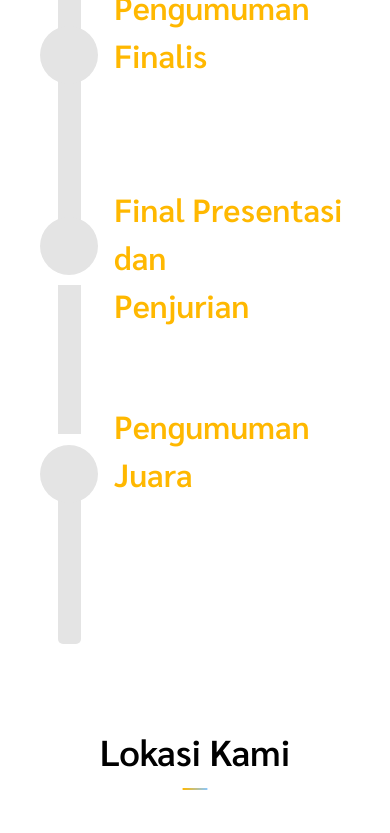
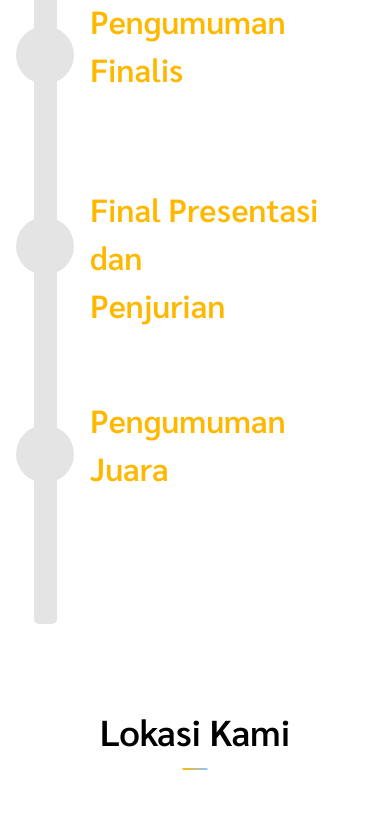
Before and after one commit to YAC-Project/itechpoliban-competition, a React (Vite) app: page / in a window 390 px wide. Shown: the part 3652-4485 px from the top of the page. Built offline with nearby package versions, Linux system fonts and the light colour scheme; a web font is replaced by a local one.

Commit message:
perbaikan timeline

```diff
--- a/src/App.jsx
+++ b/src/App.jsx
@@ -61,6 +61,7 @@ function App() {
     seconds: 0,
   });
   const [selectedKategori, setSelectedKategori] = useState(null);
+  const hash = window.location.hash;
 
   const openModal = (kategori) => {
     setSelectedKategori(kategori);
@@ -110,15 +111,18 @@ function App() {
     <div>
       <header className="fixed top-0 w-full z-10">
         <ul className="hidden sm:flex w-[650px] mx-auto rounded-b-lg justify-center items-center gap-6 sm:gap-12 min-h-[68px] bg-white/10 backdrop-blur-sm backdrop-opacity-70">
-          <li className="relative after:content-[''] after:w-full after:h-0.5 after:bg-white after:absolute after:-bottom-1 after:left-0 after:transition-all after:duration-300 after:ease-in-out after:transform after:scale-x-[.6]">
-            <a href="#beranda" className="font-medium text-white">
+          <li>
+            <a
+              href="#beranda"
+              className="relative after:content-[''] after:w-full after:h-0.5 after:bg-white after:absolute after:-bottom-1 after:left-0 after:transition-all after:duration-300 after:ease-in-out after:transform after:scale-x-[.6] font-medium text-white"
+            >
               Beranda
             </a>
           </li>
           <li>
             <a
               href="#tentang"
-              className="font-light relative after:content-[''] after:w-full after:h-0.5 after:bg-white after:absolute after:-bottom-1 after:left-0 after:transition-all after:duration-300 after:ease-in-out after:transform after:scale-x-0 after:hover:scale-x-[.6] text-white"
+              className="relative after:content-[''] after:w-full after:h-0.5 after:bg-white after:absolute after:-bottom-1 after:left-0 after:transition-all after:duration-300 after:ease-in-out after:transform after:scale-x-0 after:hover:scale-x-[.6] after:hover:font-medium font-light text-white"
             >
               Tentang
             </a>
@@ -471,7 +475,7 @@ function App() {
       </section>
 
       <section id="timeline" className="scroll-mt-16">
-        <div className="mt-10 mx-10 md:mx-0">
+        <div className="mt-10 mx-4 md:mx-0">
           <h2 className="font-Sarabun font-semibold text-[36px] sm:text-[46px] md:text-[64px] text-white text-center relative after:content-[''] after:w-full after:h-0.5 after:bg-gradient-to-r after:from-[#FFB800] after:to-[#8AC7FF] after:absolute after:-bottom-3 after:left-0 after:transition-all after:duration-300 after:ease-in-out after:transform after:scale-x-[.08] mb-10 mt-5">
             Timeline
           </h2>
@@ -594,7 +598,7 @@ function App() {
                   <div className="timeline-middle">
                     <div className="w-[58px] h-[58px] bg-[#E4E4E4] rounded-full -mt-4"></div>
                   </div>
-                  <div className="timeline-end mb-10 -mt-10 ml-4">
+                  <div className="timeline-end mb-12 -mt-10 ml-4">
                     <h3 className="text-[#FFB800] font-semibold text-[32px]">
                       Final Presentasi dan <br /> Penjurian
                     </h3>
@@ -609,7 +613,7 @@ function App() {
                     className="rounded-none -mt-2 rounded-b-none bg-[#E4E4E4]"
                     style={{
                       width: "23px",
-                      height: "149px",
+                      height: "160px",
                       zIndex: -1,
                     }}
                   />
```
